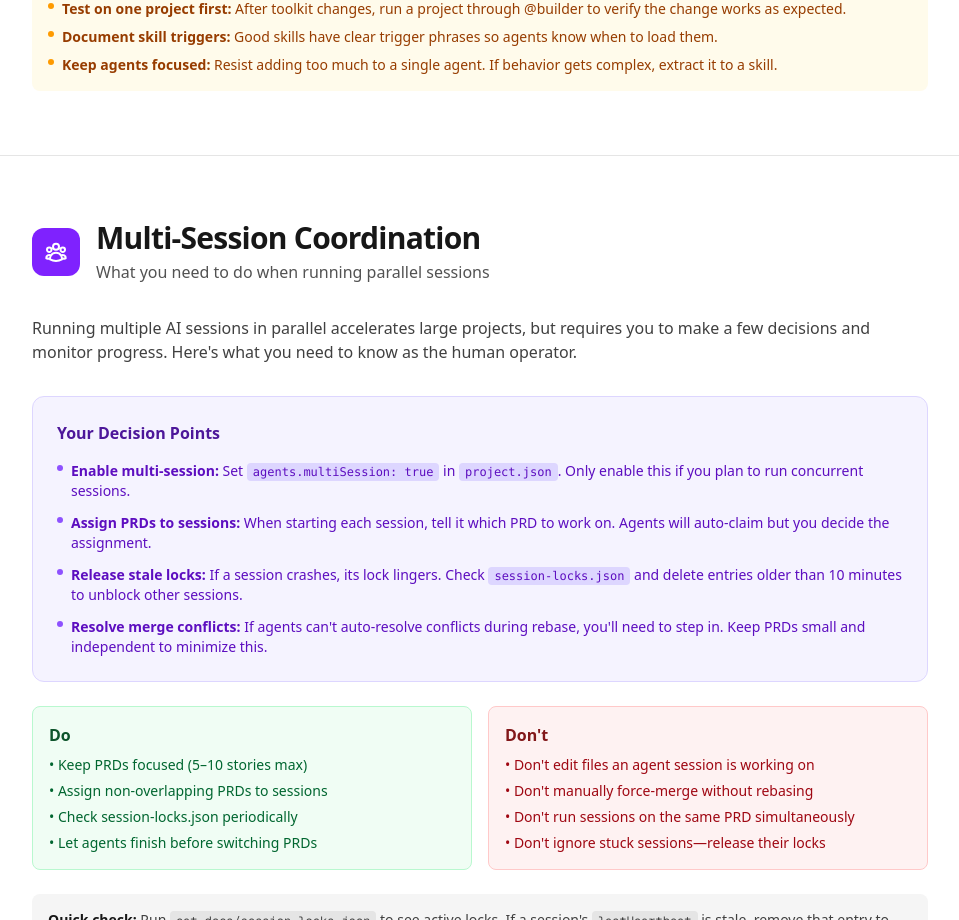
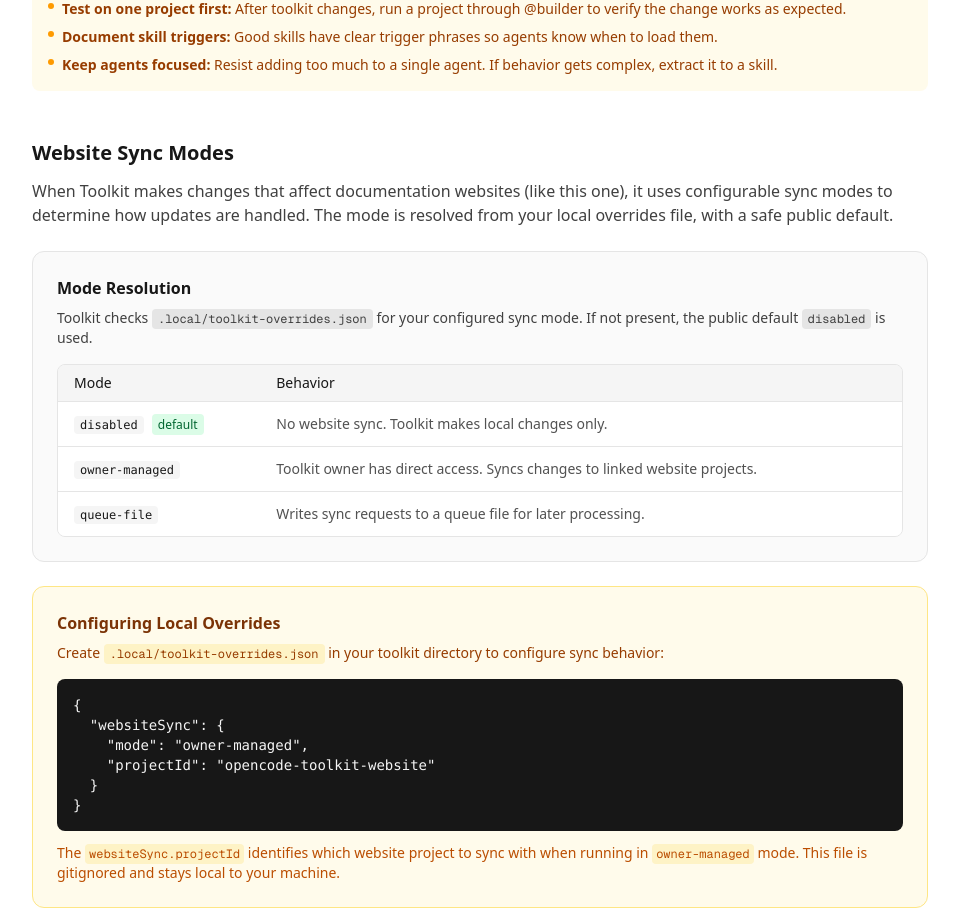
Before and after one commit to mdmagnuson-creator/opencode-toolkit-website, a Next.js app: page /concepts/the-human-in-the-loop in a window 1280 px wide. Shown: the part 11080-12000 px from the top of the page, without its empty margins (160-1119 px from the left). Built offline with nearby package versions, Linux system fonts and the light colour scheme.

Commit message:
docs: sync toolkit readiness and website sync mode docs

```diff
--- a/src/app/agents/primary/page.tsx
+++ b/src/app/agents/primary/page.tsx
@@ -239,7 +239,9 @@ export default function PrimaryAgentsPage() {
                 Minimal Startup Output
               </h3>
               <p className="mt-2 text-sm text-neutral-600 dark:text-neutral-400">
-                When starting dev servers, primary agents use token-light checks with one final status:{" "}
+                Before executing P/A/U/E workflows, agents must pass the dev server readiness gate via{" "}
+                <code className="rounded bg-neutral-100 px-1 py-0.5 text-xs dark:bg-neutral-800">scripts/check-dev-server.sh</code>.
+                The script outputs one final status:{" "}
                 <code className="rounded bg-neutral-100 px-1 py-0.5 text-xs dark:bg-neutral-800">running</code>,{" "}
                 <code className="rounded bg-neutral-100 px-1 py-0.5 text-xs dark:bg-neutral-800">startup failed</code>, or{" "}
                 <code className="rounded bg-neutral-100 px-1 py-0.5 text-xs dark:bg-neutral-800">timed out</code>.
--- a/src/app/concepts/agent-workflows/page.tsx
+++ b/src/app/concepts/agent-workflows/page.tsx
@@ -830,7 +830,9 @@ Rename the \`features\` field to \`capabilities\` in project.json.
             </h3>
             <p className="mt-2 text-sm text-blue-800 dark:text-blue-200">
               Dev server checks are <strong>deferred until workflow selection</strong> — after the user
-              chooses P, A, U, or E. This avoids blocking the dashboard while waiting for
+              chooses P, A, U, or E. The agent must pass the strict readiness gate via{" "}
+              <code className="rounded bg-blue-100 px-1 py-0.5 text-xs font-mono dark:bg-blue-900">scripts/check-dev-server.sh</code>{" "}
+              before proceeding. This avoids blocking the dashboard while waiting for
               a server that may not be needed (e.g., for documentation-only updates).
             </p>
             <div className="mt-4 grid gap-4 sm:grid-cols-2">
--- a/src/app/concepts/the-human-in-the-loop/page.tsx
+++ b/src/app/concepts/the-human-in-the-loop/page.tsx
@@ -1958,6 +1958,139 @@ export default function HumanWorkModesPage() {
                   </span>
                 </li>
               </ul>
+            </div>
+          </div>
+
+          {/* Website Sync Modes */}
+          <div className="mt-12">
+            <h3 className="text-xl font-semibold text-neutral-900 dark:text-neutral-50">
+              Website Sync Modes
+            </h3>
+            <p className="mt-3 text-neutral-700 dark:text-neutral-400">
+              When Toolkit makes changes that affect documentation websites (like this one),
+              it uses configurable sync modes to determine how updates are handled. The mode
+              is resolved from your local overrides file, with a safe public default.
+            </p>
+
+            {/* Mode Resolution */}
+            <div className="mt-6 rounded-xl border border-neutral-200 bg-neutral-50 p-6 dark:border-neutral-700 dark:bg-neutral-900">
+              <h4 className="font-semibold text-neutral-900 dark:text-neutral-50">
+                Mode Resolution
+              </h4>
+              <p className="mt-2 text-sm text-neutral-700 dark:text-neutral-400">
+                Toolkit checks{" "}
+                <code className="rounded bg-neutral-200 px-1.5 py-0.5 text-xs font-mono dark:bg-neutral-700">
+                  .local/toolkit-overrides.json
+                </code>{" "}
+                for your configured sync mode. If not present, the public default{" "}
+                <code className="rounded bg-neutral-200 px-1.5 py-0.5 text-xs font-mono dark:bg-neutral-700">
+                  disabled
+                </code>{" "}
+                is used.
+              </p>
+
+              <div className="mt-4 overflow-hidden rounded-lg border border-neutral-200 dark:border-neutral-700">
+                <table className="w-full text-sm">
+                  <thead className="bg-neutral-100 dark:bg-neutral-800">
+                    <tr>
+                      <th className="px-4 py-2 text-left font-medium text-neutral-900 dark:text-neutral-100">
+                        Mode
+                      </th>
+                      <th className="px-4 py-2 text-left font-medium text-neutral-900 dark:text-neutral-100">
+                        Behavior
+                      </th>
+                    </tr>
+                  </thead>
+                  <tbody className="bg-white dark:bg-neutral-900">
+                    <tr className="border-t border-neutral-200 dark:border-neutral-700">
+                      <td className="px-4 py-3">
+                        <code className="rounded bg-neutral-100 px-1.5 py-0.5 text-xs dark:bg-neutral-800">
+                          disabled
+                        </code>
+                        <span className="ml-2 rounded bg-green-100 px-1.5 py-0.5 text-xs font-medium text-green-800 dark:bg-green-900 dark:text-green-200">
+                          default
+                        </span>
+                      </td>
+                      <td className="px-4 py-3 text-neutral-600 dark:text-neutral-400">
+                        No website sync. Toolkit makes local changes only.
+                      </td>
+                    </tr>
+                    <tr className="border-t border-neutral-200 dark:border-neutral-700">
+                      <td className="px-4 py-3">
+                        <code className="rounded bg-neutral-100 px-1.5 py-0.5 text-xs dark:bg-neutral-800">
+                          owner-managed
+                        </code>
+                      </td>
+                      <td className="px-4 py-3 text-neutral-600 dark:text-neutral-400">
+                        Toolkit owner has direct access. Syncs changes to linked website projects.
+                      </td>
+                    </tr>
+                    <tr className="border-t border-neutral-200 dark:border-neutral-700">
+                      <td className="px-4 py-3">
+                        <code className="rounded bg-neutral-100 px-1.5 py-0.5 text-xs dark:bg-neutral-800">
+                          queue-file
+                        </code>
+                      </td>
+                      <td className="px-4 py-3 text-neutral-600 dark:text-neutral-400">
+                        Writes sync requests to a queue file for later processing.
+                      </td>
+                    </tr>
+                  </tbody>
+                </table>
+              </div>
+            </div>
+
+            {/* Local Overrides */}
+            <div className="mt-6 rounded-xl border border-amber-200 bg-amber-50 p-6 dark:border-amber-800 dark:bg-amber-950">
+              <h4 className="font-semibold text-amber-900 dark:text-amber-100">
+                Configuring Local Overrides
+              </h4>
+              <p className="mt-2 text-sm text-amber-800 dark:text-amber-200">
+                Create{" "}
+                <code className="rounded bg-amber-100 px-1.5 py-0.5 font-mono text-xs dark:bg-amber-900">
+                  .local/toolkit-overrides.json
+                </code>{" "}
+                in your toolkit directory to configure sync behavior:
+              </p>
+              <div className="mt-4 rounded-lg bg-neutral-900 p-4 font-mono text-sm text-neutral-100 dark:bg-neutral-950">
+                <pre>{`{
+  "websiteSync": {
+    "mode": "owner-managed",
+    "projectId": "opencode-toolkit-website"
+  }
+}`}</pre>
+              </div>
+              <p className="mt-3 text-sm text-amber-700 dark:text-amber-300">
+                The{" "}
+                <code className="rounded bg-amber-100 px-1 py-0.5 font-mono text-xs dark:bg-amber-900">
+                  websiteSync.projectId
+                </code>{" "}
+                identifies which website project to sync with when running in{" "}
+                <code className="rounded bg-amber-100 px-1 py-0.5 font-mono text-xs dark:bg-amber-900">
+                  owner-managed
+                </code>{" "}
+                mode. This file is gitignored and stays local to your machine.
+              </p>
+            </div>
+
+            {/* Important Note */}
+            <div className="mt-4 rounded-lg bg-blue-50 p-4 dark:bg-blue-950">
+              <p className="text-sm text-blue-800 dark:text-blue-200">
+                <strong>Note:</strong> The public toolkit defaults to{" "}
+                <code className="rounded bg-blue-100 px-1 py-0.5 font-mono text-xs dark:bg-blue-900">
+                  disabled
+                </code>{" "}
+                to ensure safe out-of-the-box behavior. Only toolkit maintainers with direct
+                website access should configure{" "}
+                <code className="rounded bg-blue-100 px-1 py-0.5 font-mono text-xs dark:bg-blue-900">
+                  owner-managed
+                </code>{" "}
+                or{" "}
+                <code className="rounded bg-blue-100 px-1 py-0.5 font-mono text-xs dark:bg-blue-900">
+                  queue-file
+                </code>{" "}
+                modes.
+              </p>
             </div>
           </div>
         </div>
--- a/src/data/toolkit-manifest.json
+++ b/src/data/toolkit-manifest.json
@@ -1,7 +1,7 @@
 {
   "version": "1.0.0",
   "generatedAt": "2026-02-22T05:08:00Z",
-  "syncedAt": "2026-02-22T19:24:37.773Z",
+  "syncedAt": "2026-02-22T20:35:20.520Z",
   "toolkitCommit": "ceb06d4",
   "counts": {
     "agents": 63,
--- a/src/data/toolkit-structure.json
+++ b/src/data/toolkit-structure.json
@@ -1,7 +1,7 @@
 {
   "$schema": "https://opencode.ai/schemas/toolkit-structure.json",
   "version": "1.0.0",
-  "generatedAt": "2026-02-22T05:08:00Z",
+  "generatedAt": "2026-02-22T20:25:18Z",
   "repository": "https://github.com/mdmagnuson-creator/ai-toolkit",
   "agents": {
     "total": 63,
@@ -1115,6 +1115,18 @@
         "date": "2026-02-22",
         "changes": [
           {
+            "type": "feat",
+            "scope": "toolkit",
+            "description": "streamline bootstrap and harden public repo setup",
+            "hash": "db50069"
+          },
+          {
+            "type": "feat",
+            "scope": "governance",
+            "description": "simplify root guidance and restore generic CVE skill",
+            "hash": "35a88e3"
+          },
+          {
             "type": "fix",
             "scope": "planner",
             "description": "author PRD definition of done by default",
```
